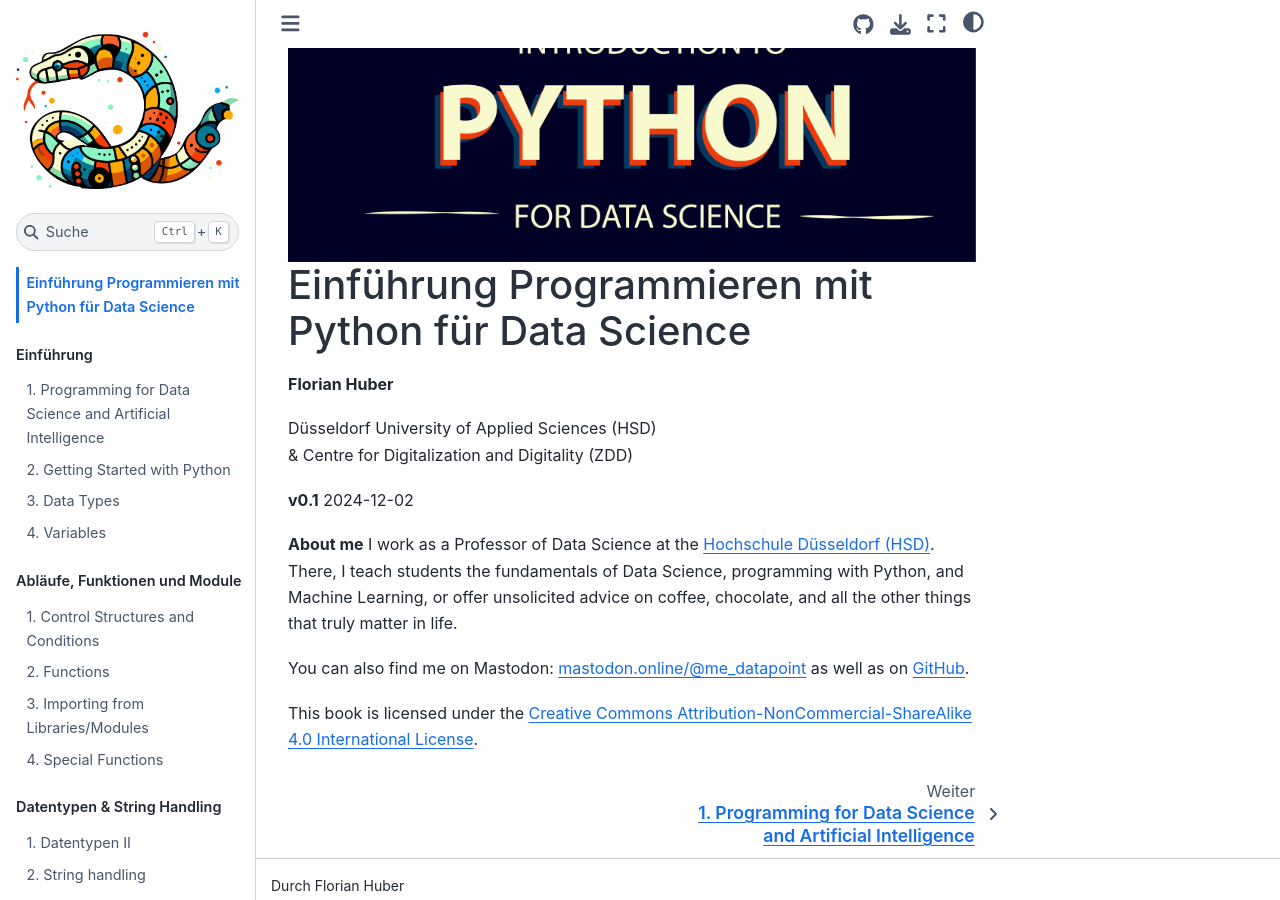
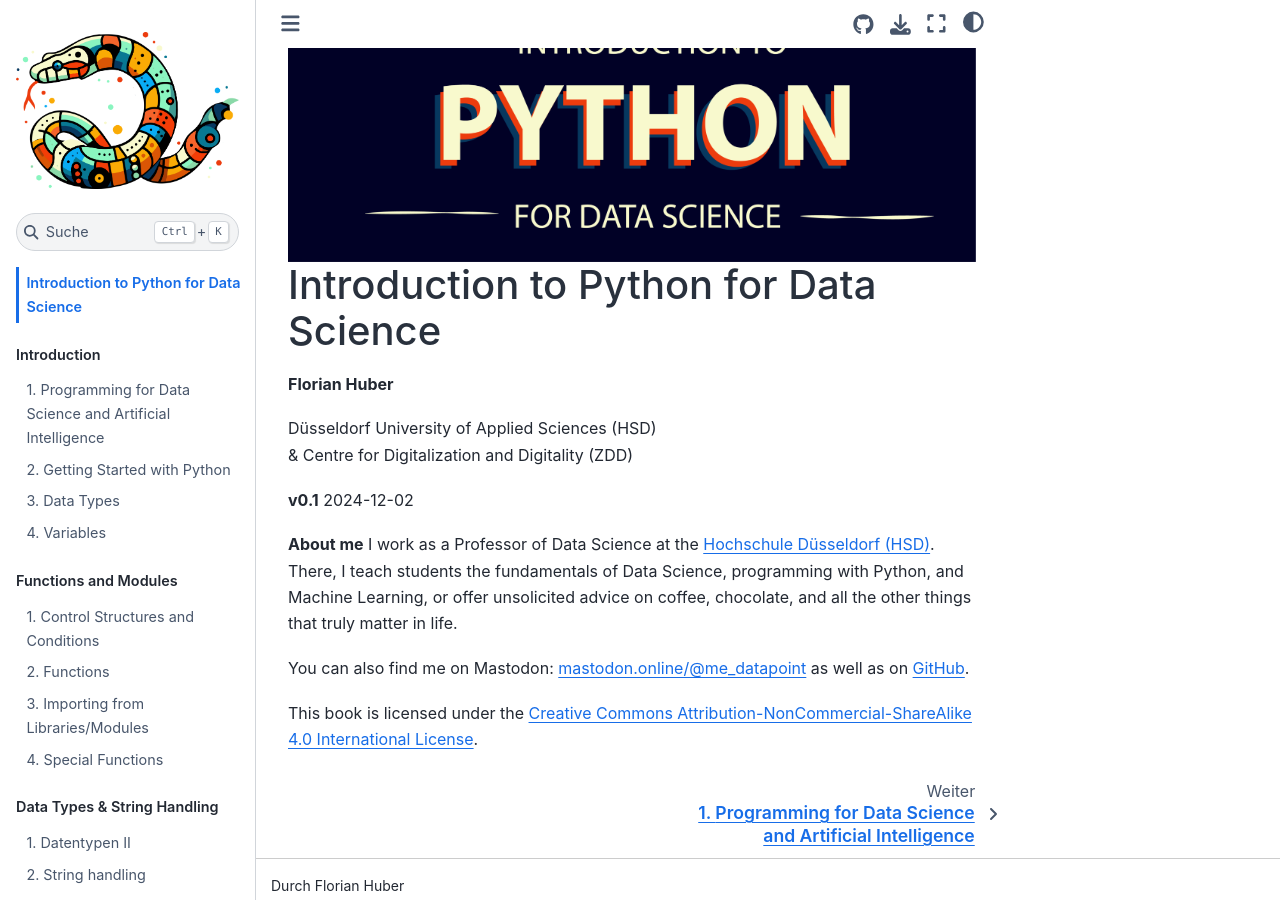
Before and after one commit to florian-huber/python-introduction-eng, a Jupyter Book: the page built from lesson_material_english/cover.md, in a window 1280 px wide and 900 px high, scrolled down 526 px. Built offline with Jupyter Book 1.0.4 settings and Sphinx 7.4.7 and the Sphinx Book theme 1.1.4, drawn with Linux system fonts in a browser that asks for light colours; pages that are not in the unit, such as notebooks, are missing from menus.

Commit message:
translate to eng

```diff
--- a/_config.yml
+++ b/_config.yml
@@ -3,7 +3,7 @@
 
 #######################################################################################
 # Book settings
-title: Einführung Programmieren mit Python
+title: Introduction to Programming with Python
 author: Florian Huber
 copyright: "2024"  # Copyright year to be placed in the footer
 logo: images/cover_logo_mini.png
--- a/_toc.yml
+++ b/_toc.yml
@@ -1,21 +1,21 @@
 format: jb-book
 root: lesson_material_english/cover
 parts:
-  - caption: Einführung
+  - caption: Introduction
     numbered: true
     chapters:
     - file: lesson_material_english/00_introduction
     - file: lesson_material_english/01_first_steps
     - file: lesson_material_english/01_data_types
     - file: lesson_material_english/01_variables
-  - caption: Abläufe, Funktionen und Module
+  - caption: Functions and Modules
     numbered: true
     chapters:
     - file: lesson_material_english/02_control_structures_conditions_loop
     - file: lesson_material_english/03_functions
     - file: lesson_material_english/03_import_libraries_modules
     - file: lesson_material_english/03_special_functions
-  - caption: Datentypen & String Handling
+  - caption: Data Types & String Handling
     numbered: true
     chapters:
     - file: lesson_material_english/04_datatypes_2
@@ -26,17 +26,17 @@ parts:
     - file: lesson_material_english/05_error_handling
     - file: lesson_material_english/05_one_step_back-best_practices
     - file: lesson_material_english/05_open_files
-  - caption: Klassen und Objekte
+  - caption: Of Classes and Objects
     numbered: true
     chapters:
     - file: lesson_material_english/06_classes_objects
     - file: lesson_material_english/07_classes_objects_2
-  - caption: Arbeiten mit numerischen Daten - Numpy
+  - caption: Working with Numerical Data - Numpy
     numbered: true
     chapters:
     - file: lesson_material_english/08_numpy
     - file: lesson_material_english/09_numpy_2
-  - caption: Schritte Richtung Data Science
+  - caption: First Steps towards Data Science
     numbered: true
     chapters:
     - file: lesson_material_english/09_pandas
--- a/lesson_material_english/cover.md
+++ b/lesson_material_english/cover.md
@@ -1,6 +1,6 @@
 <img src="../images/cover_sketching.png" alt="cover image"/>
 
-# Einführung Programmieren mit Python für Data Science
+# Introduction to Python for Data Science
 
 **Florian Huber**
 
```
Also changed, not shown: 1 other file.
